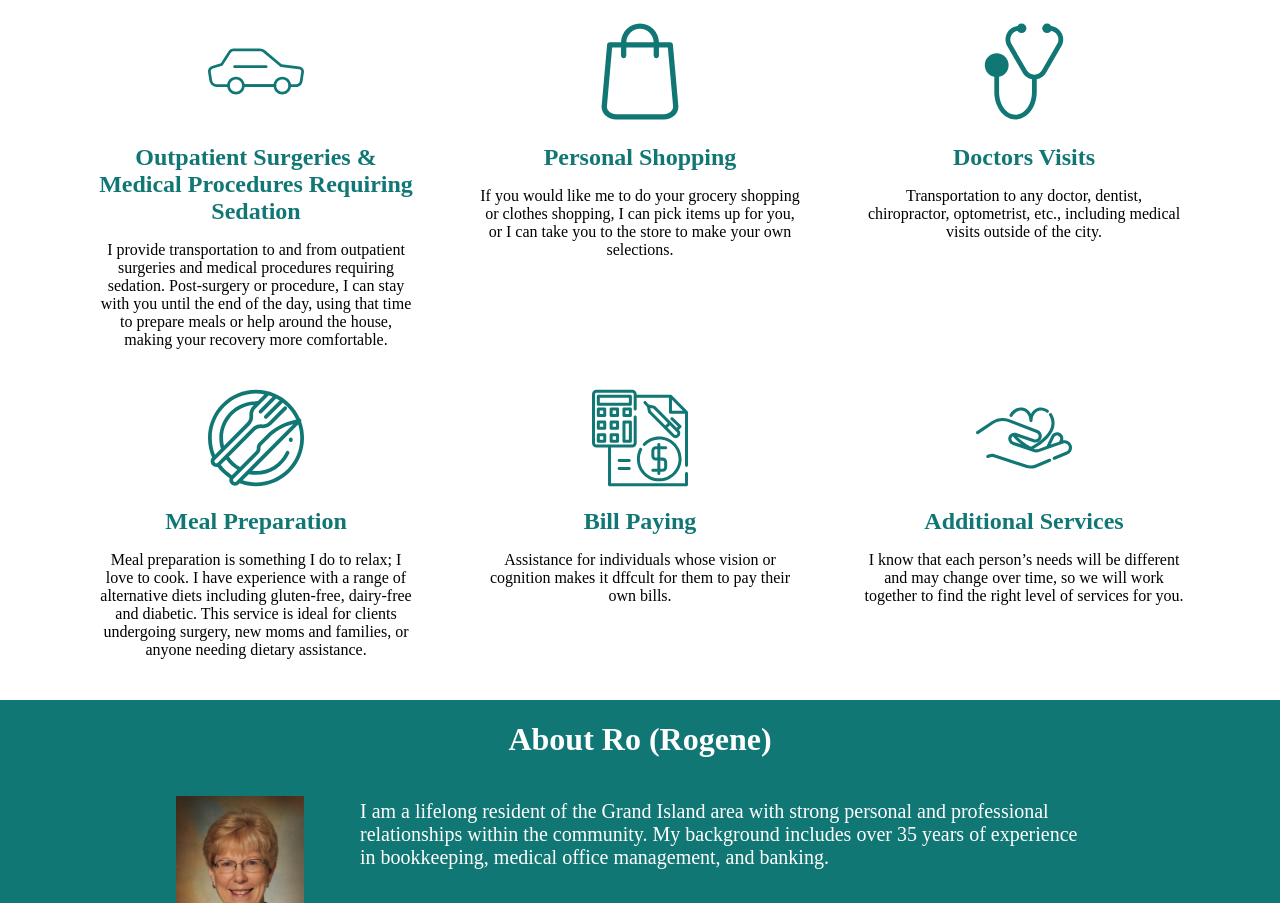
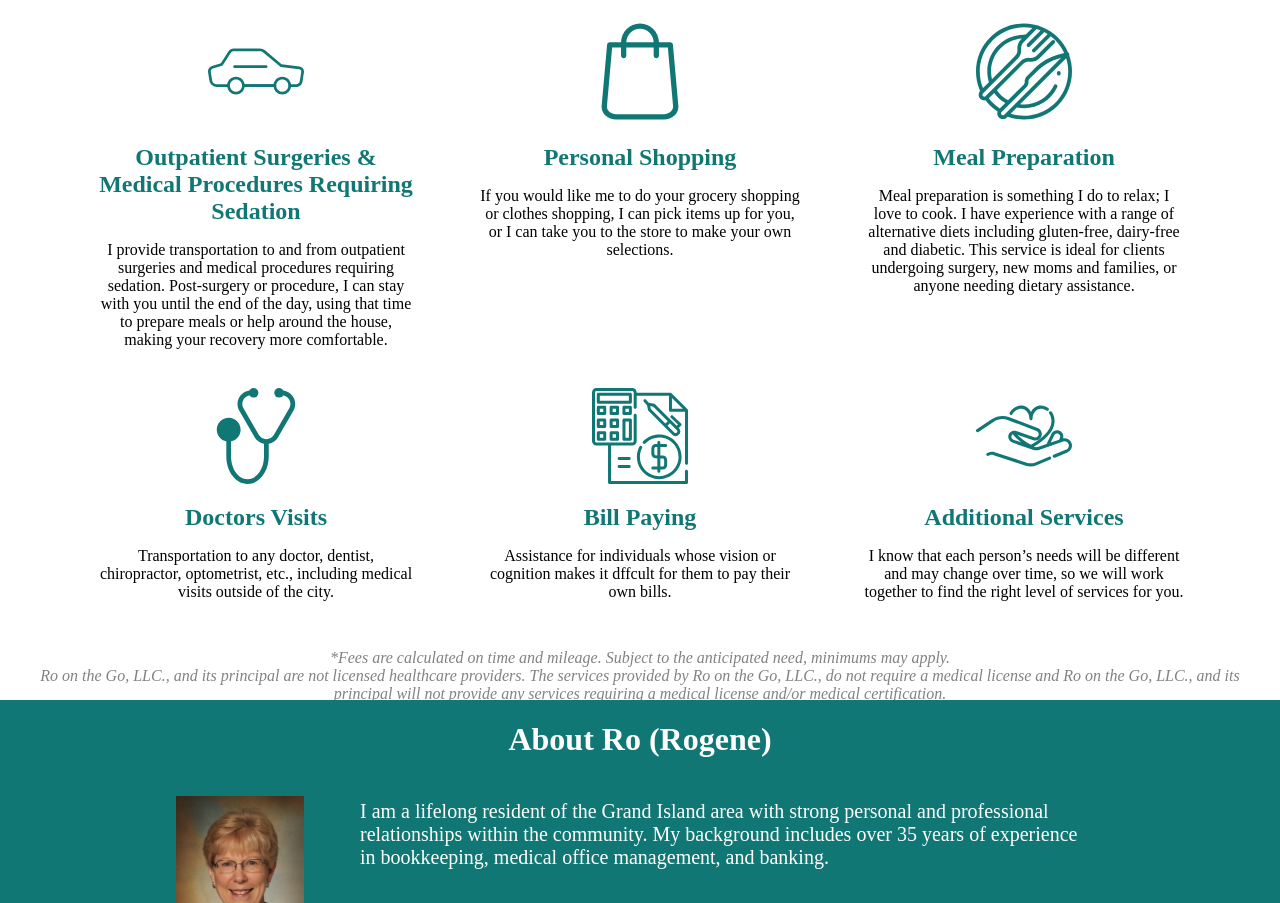
Before and after one commit to alexasparks/ro-onthego.com, a React (Create React App) app: page / in a window 1280 px wide. Shown: the part 420-1323 px from the top of the page. Built offline with nearby package versions, Linux system fonts and the light colour scheme; a web font is replaced by a local one.

Commit message:
add disclaimer to services

```diff
--- a/src/Services.js
+++ b/src/Services.js
@@ -27,17 +27,17 @@ let Services = props => {
             </div>
        </div>
         <div className="column-item">
+          <img src={mealPrepIcon} className="services-icon" alt="meal-prep-icon" />
+            <div className="text">
+              <h2>Meal Preparation</h2>
+              <p>Meal preparation is something I do to relax; I love to cook. I have experience with a range of alternative diets including gluten-free, dairy-free and diabetic. This service is ideal for clients undergoing surgery, new moms and families, or anyone needing dietary assistance.</p>
+            </div>
+        </div>
+        <div className="column-item">
           <img src={doctorVisitsIcon} className="services-icon" alt="doctor-visits-icon" />
             <div className="text">
               <h2>Doctors Visits</h2>
               <p>Transportation to any doctor, dentist, chiropractor, optometrist, etc., including medical visits outside of the city.</p>
-            </div>
-        </div>
-        <div className="column-item">
-          <img src={mealPrepIcon} className="services-icon" alt="meal-prep-icon" />
-            <div className="text">
-              <h2>Meal Preparation</h2>
-              <p>Meal preparation is something I do to relax; I love to cook. I have experience with a range of alternative diets including gluten-free, dairy-free and diabetic. This service is ideal for clients undergoing surgery, new moms and families, or anyone needing dietary assistance.</p>
             </div>
         </div>
         <div className="column-item">
@@ -55,9 +55,9 @@ let Services = props => {
             </div>
         </div>
         </div>
-      {/* <p>Ro on the Go, LLC., and its principal are not licensed healthcare providers. The services provided by Ro on the Go, LLC., do not require a medical license and Ro on the Go, LLC., and its
-  principal will not provide any services requiring a medical license and/or medical certi cation.</p>
-      <p>*Fees are calculated on time and mileage. Subject to the anticipated need, minimums may apply.</p> */}
+        <p id="disclaimer"><em>*Fees are calculated on time and mileage. Subject to the anticipated need, minimums may apply.
+          <br/>
+          Ro on the Go, LLC., and its principal are not licensed healthcare providers. The services provided by Ro on the Go, LLC., do not require a medical license and Ro on the Go, LLC., and its principal will not provide any services requiring a medical license and/or medical certification.</em></p>
     </div>
   )
 }
--- a/src/css/services.css
+++ b/src/css/services.css
@@ -59,3 +59,11 @@
   margin-bottom: 1px;
 }
   /* font-size: 1.75em; */
+
+#disclaimer {
+  width: 95%;
+  margin: auto;
+  text-align: center;
+  color: rgb(130, 130, 130);
+  font-size: 1em;
+}
```
